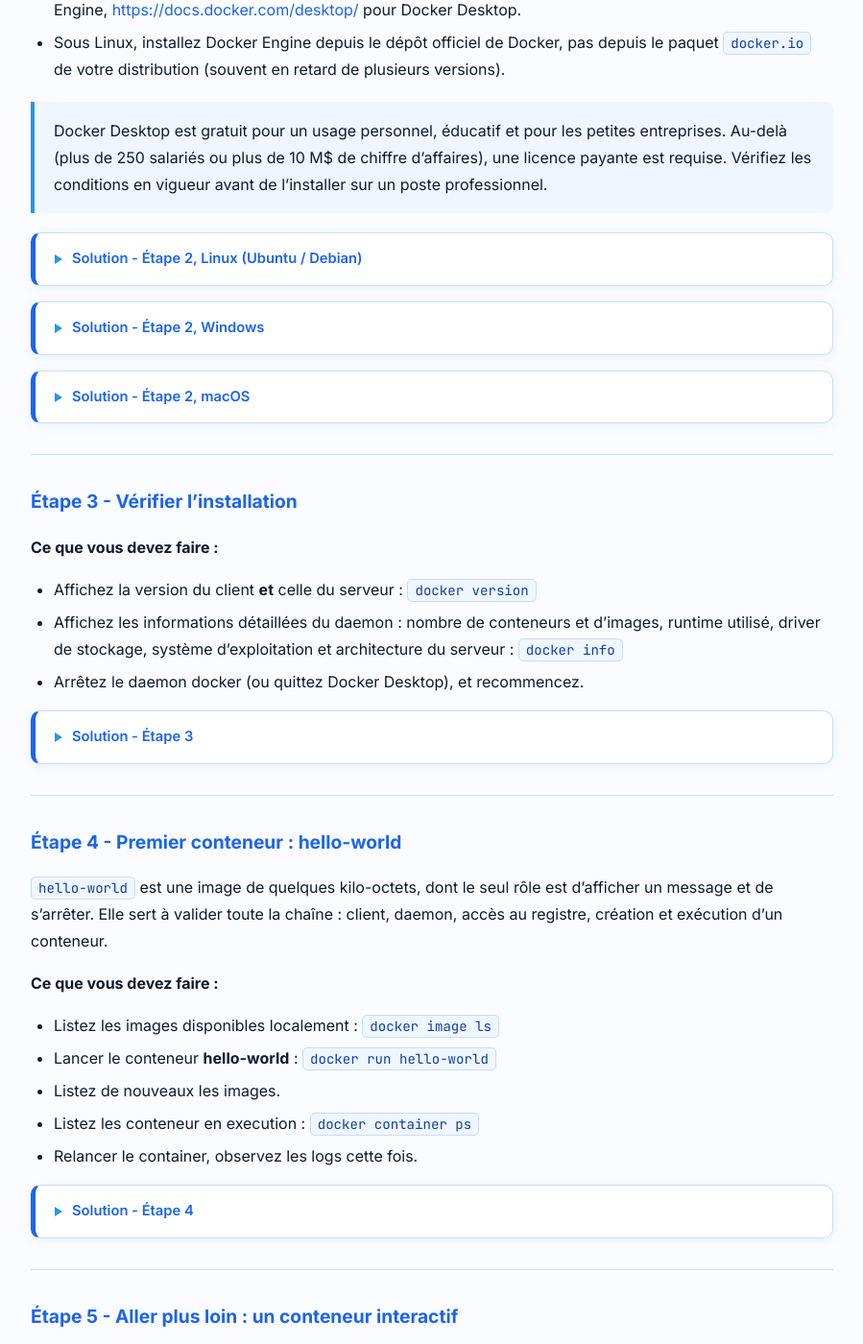
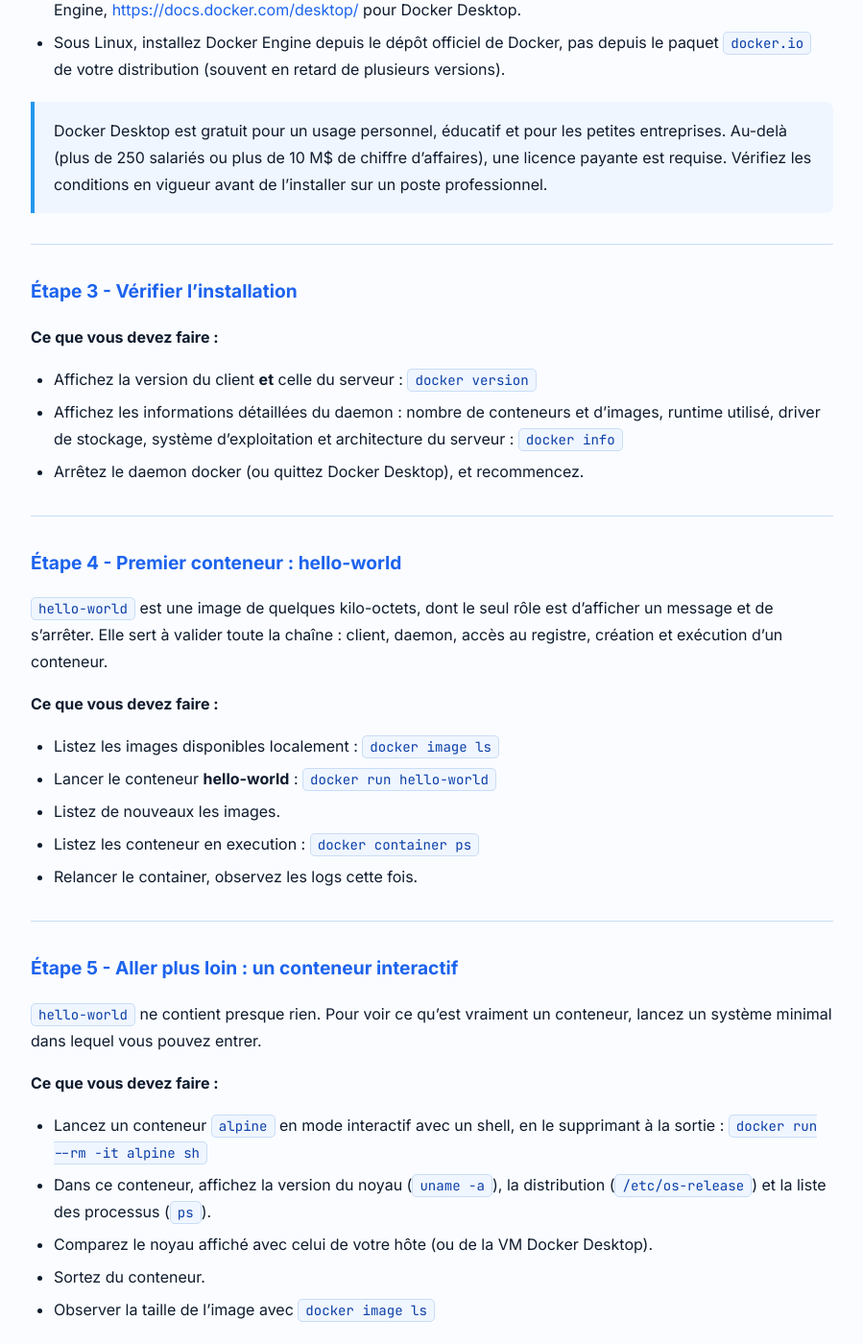
Before and after one commit to jviallon63/Hesias-3DKR, a Jekyll site: the page built from tp/1-installation.md, in a window 1280 px wide and 1400 px high, scrolled down 2140 px. Shown: the whole window at 96% size, without its empty margins (190-1089 px from the left). Built offline with Jekyll 4.4.1, drawn with Linux system fonts in a browser that asks for light colours; part of the change alters nothing that is shown.

Commit message:
Review TP

```diff
--- a/tp/1-installation.md
+++ b/tp/1-installation.md
@@ -60,6 +60,7 @@ flowchart LR
 
 > Docker Desktop est gratuit pour un usage personnel, éducatif et pour les petites entreprises. Au-delà (plus de 250 salariés ou plus de 10 M$ de chiffre d'affaires), une licence payante est requise. Vérifiez les conditions en vigueur avant de l'installer sur un poste professionnel.
 
+{% comment %}
 {::nomarkdown}
 <details><summary>Solution - Étape 2, Linux (Ubuntu / Debian)</summary>
 {:/nomarkdown}
@@ -147,6 +148,7 @@ colima start
 {::nomarkdown}
 </details>
 {:/nomarkdown}
+{% endcomment %}
 
 ---
 
@@ -158,6 +160,7 @@ colima start
 - Affichez les informations détaillées du daemon : nombre de conteneurs et d'images, runtime utilisé, driver de stockage, système d'exploitation et architecture du serveur : `docker info`
 - Arrêtez le daemon docker (ou quittez Docker Desktop), et recommencez.
 
+{% comment %}
 {::nomarkdown}
 <details><summary>Solution - Étape 3</summary>
 {:/nomarkdown}
@@ -193,6 +196,7 @@ Cela confirme que le client est un simple programme qui interroge une API. Sous
 {::nomarkdown}
 </details>
 {:/nomarkdown}
+{% endcomment %}
 
 ---
 
@@ -208,6 +212,7 @@ Cela confirme que le client est un simple programme qui interroge une API. Sous
 - Listez les conteneur en execution : `docker container ps`
 - Relancer le container, observez les logs cette fois.
 
+{% comment %}
 {::nomarkdown}
 <details><summary>Solution - Étape 4</summary>
 {:/nomarkdown}
@@ -231,6 +236,7 @@ To generate this message, Docker took the following steps:
 {::nomarkdown}
 </details>
 {:/nomarkdown}
+{% endcomment %}
 
 ---
 
@@ -246,7 +252,7 @@ To generate this message, Docker took the following steps:
 - Sortez du conteneur.
 - Observer la taille de l'image avec `docker image ls`
 
-
+{% comment %}
 {::nomarkdown}
 <details><summary>Solution - Étape 5</summary>
 {:/nomarkdown}
@@ -260,3 +266,4 @@ L'écart de taille s'explique par l'absence de noyau et de matériel virtualisé
 {::nomarkdown}
 </details>
 {:/nomarkdown}
+{% endcomment %}
```
